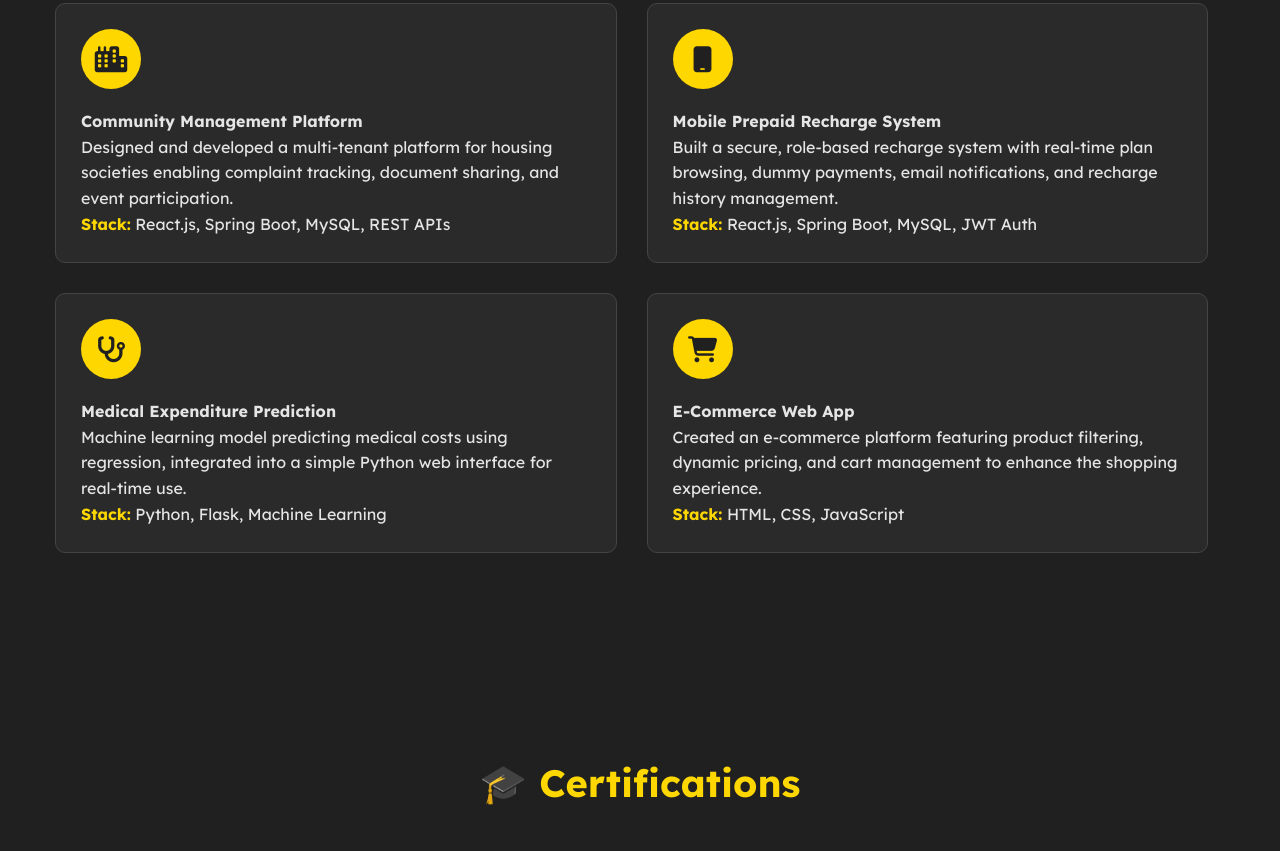
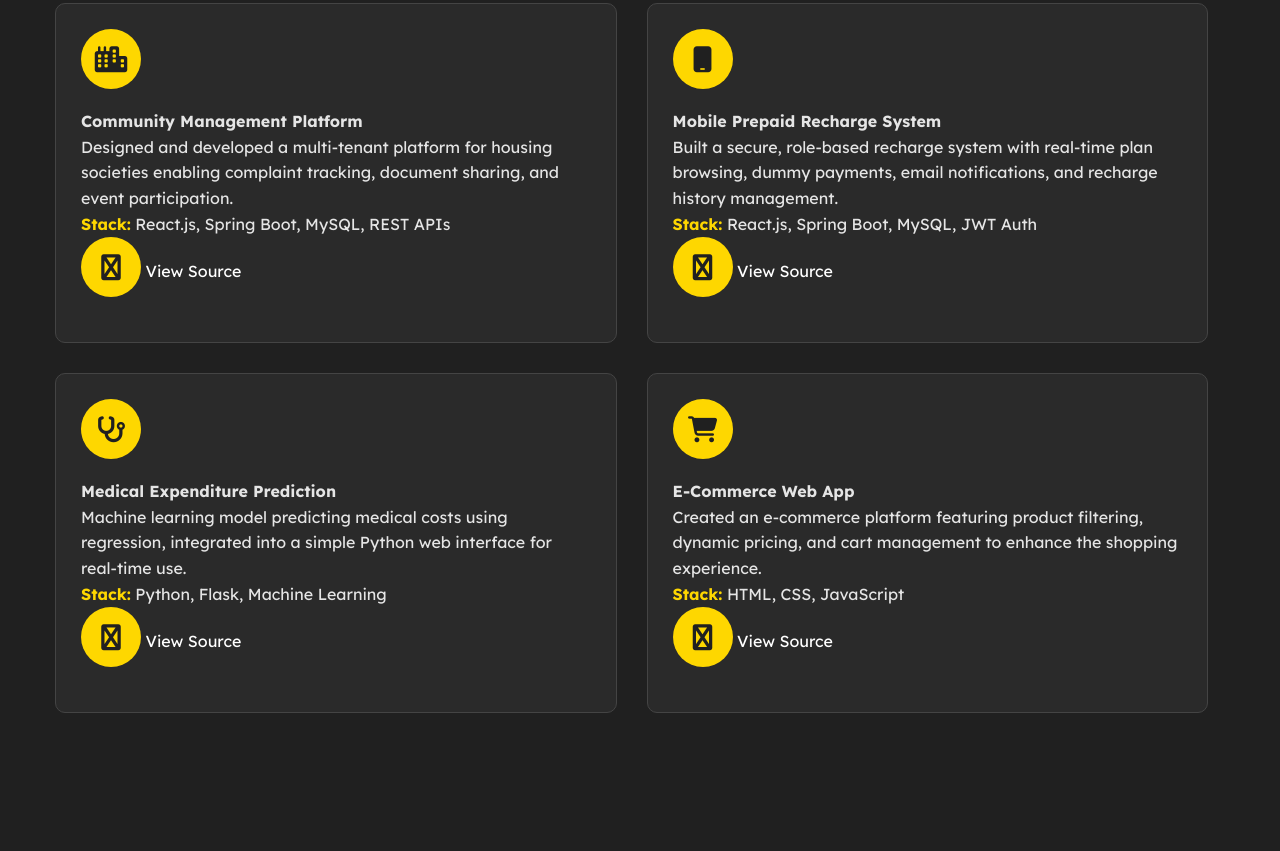
Before and after one commit to nagadevimuthyam/portfolio-website, a plain HTML site: page index.html in a window 1280 px wide. Shown: the part 3375-4226 px from the top of the page. Drawn offline with nearby package versions, Linux system fonts and the light colour scheme.

Commit message:
Add project links to various projects in index.html

```diff
--- a/index.html
+++ b/index.html
@@ -216,6 +216,10 @@
             document sharing, and event participation.
           </p>
           <p><strong style="color: #fed700;">Stack:</strong> React.js, Spring Boot, MySQL, REST APIs</p>
+                    <a href="https://github.com/nagadevimuthyam/Infosys_Community_Project" target="_blank" class="project-link">
+   <i class="fa fa-github"></i> View Source
+</a>
+
         </div>
                  <!-- 2nd Project -->
                  <div class="project">
@@ -226,6 +230,10 @@
             dummy payments, email notifications, and recharge history management.
           </p>
          <p><strong style="color: #fed700;">Stack:</strong> React.js, Spring Boot, MySQL, JWT Auth</p>
+                     <a href="https://github.com/nagadevimuthyam/Mobile_Prepaid_Recharge" target="_blank" class="project-link">
+   <i class="fa fa-github"></i> View Source
+</a>
+
 
         </div>
                 <!-- 3rd Project -->
@@ -237,6 +245,10 @@
             integrated into a simple Python web interface for real-time use.
           </p>
           <p><strong style="color: #fed700;">Stack:</strong> Python, Flask, Machine Learning</p>
+                   <a href="https://github.com/nagadevimuthyam/Medical-Expenditure-Predication-" target="_blank" class="project-link">
+   <i class="fa fa-github"></i> View Source
+</a>
+
         </div>
 
            <!-- 4th Project -->
@@ -248,6 +260,10 @@
             and cart management to enhance the shopping experience.
           </p>
           <p><strong style="color: #fed700;">Stack:</strong> HTML, CSS, JavaScript</p>
+             <a href="https://github.com/nagadevimuthyam/watch-wonderland" target="_blank" class="project-link">
+   <i class="fa fa-github"></i> View Source
+</a>
+
         </div>
         </div>
     </section>
```
